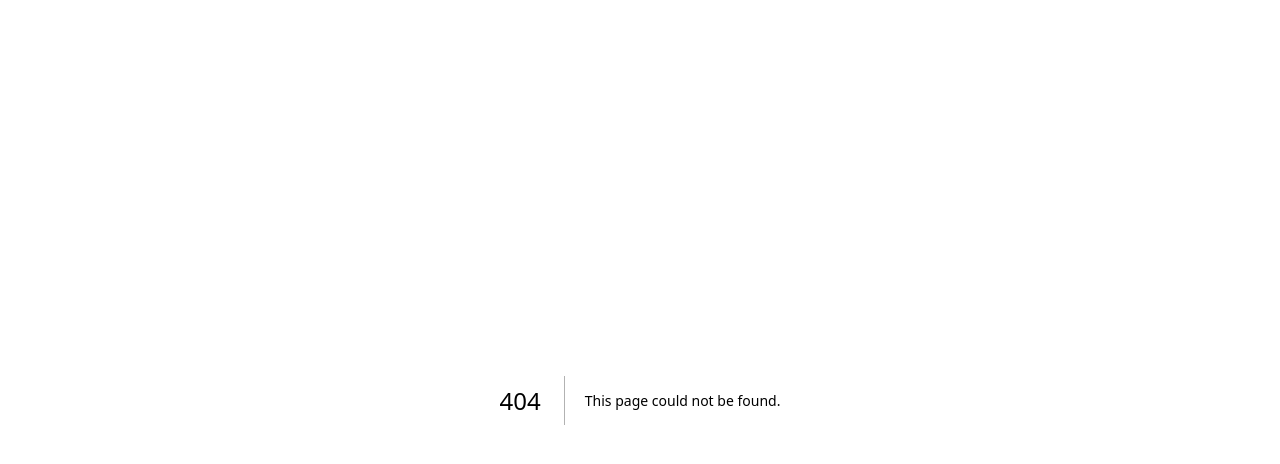
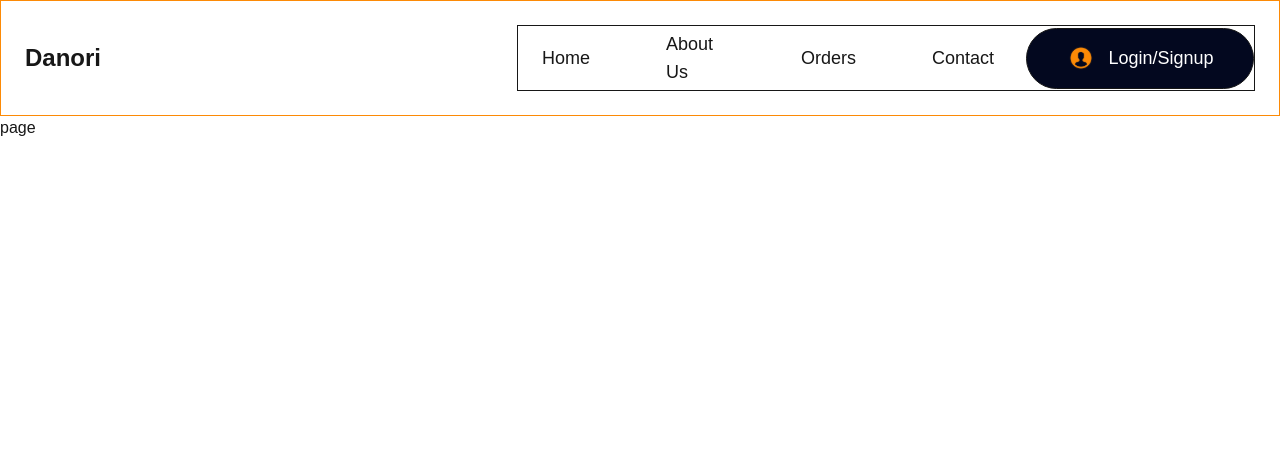
Before and after one commit to Alori-Daniel/danori-store, a Next.js app: page /orders in a window 1280 px wide. Before the commit this address had no page. Shown: the top 464 px of the page. Built offline with nearby package versions, Linux system fonts and the light colour scheme; a web font is replaced by a local one.

Commit message:
chore: folder restructure

```diff
--- /dev/null
+++ b/app/(main)/about/page.tsx
@@ -0,0 +1,7 @@
+import React from "react";
+
+function page() {
+  return <div>Welcome to Home</div>;
+}
+
+export default page;
--- /dev/null
+++ b/app/(main)/layout.tsx
@@ -0,0 +1,13 @@
+import Navbar from "@/components/Navbar";
+import React from "react";
+
+function Mainlayout({ children }: { children: React.ReactNode }) {
+  return (
+    <div>
+      <Navbar />
+      {children}
+    </div>
+  );
+}
+
+export default Mainlayout;
--- /dev/null
+++ b/app/(main)/orders/page.tsx
@@ -0,0 +1,7 @@
+import React from "react";
+
+function page() {
+  return <div>page</div>;
+}
+
+export default page;
--- /dev/null
+++ b/app/(main)/page.tsx
@@ -0,0 +1,7 @@
+import React from "react";
+
+function page() {
+  return <div>Welcome to Home</div>;
+}
+
+export default page;
--- a/app/layout.tsx
+++ b/app/layout.tsx
@@ -1,6 +1,7 @@
 import type { Metadata } from "next";
 import { Andada_Pro, Geist_Mono } from "next/font/google";
 import "./globals.css";
+import Navbar from "@/components/Navbar";
 
 const andada = Andada_Pro({
   variable: "--font-andada",
--- a/app/page.tsx
+++ /dev/null
@@ -1,13 +0,0 @@
-import Navbar from "@/components/Navbar";
-import React from "react";
-
-function page() {
-  return (
-    <div className="">
-      <Navbar />
-      <h2>Welcome to the World of Danori</h2>
-    </div>
-  );
-}
-
-export default page;
--- a/components/Navbar.tsx
+++ b/components/Navbar.tsx
@@ -1,50 +1,54 @@
 "use client";
 import { assets } from "@/public/assets/asset";
 import Image from "next/image";
+import { useRouter } from "next/router";
 import { useState } from "react";
 
-type Selected = "Home" | "About" | "Orders" | "Contact";
+type Selected = "home" | "about" | "orders" | "contact";
 function Navbar() {
   const [selected, setSelected] = useState<Selected>();
+  const router = useRouter();
 
   const handleButtonClick = (item: Selected) => {
     console.log(item);
     setSelected(item);
+    router.push(item);
   };
   return (
     <div className="flex flex-row justify-between items-center p-3 lg:p-6 mx-auto max-w-[1544px] border-primary border">
       <h1 className="text-2xl font-extrabold">Danori</h1>
 
+      {/* Desktop View */}
       <div className="flex  lg:w-[60%] border flex-row justify-between items-center gap-2">
         <ul className="flex flex-row items-center gap-7  text-base lg:text-lg font-normal">
           <li
-            onClick={() => handleButtonClick("Home")}
-            className={`${selected === "Home" ? "bg-primary text-white" : ""} cursor-pointer lg:px-6 rounded-3xl py-1`}
+            onClick={() => handleButtonClick("home")}
+            className={`${selected === "home" ? "bg-primary text-white" : ""} cursor-pointer lg:px-6 rounded-3xl py-1`}
           >
             Home
           </li>
           <li
-            onClick={() => handleButtonClick("About")}
-            className={`${selected === "About" ? "bg-primary text-white" : ""} cursor-pointer lg:px-6 rounded-3xl py-1`}
+            onClick={() => handleButtonClick("about")}
+            className={`${selected === "about" ? "bg-primary text-white" : ""} cursor-pointer lg:px-6 rounded-3xl py-1`}
           >
             About Us
           </li>
           <li
-            onClick={() => handleButtonClick("Orders")}
-            className={`${selected === "Orders" ? "bg-primary text-white" : ""} cursor-pointer lg:px-6 rounded-3xl py-1`}
+            onClick={() => handleButtonClick("orders")}
+            className={`${selected === "orders" ? "bg-primary text-white" : ""} cursor-pointer lg:px-6 rounded-3xl py-1`}
           >
             Orders
           </li>
 
           <li
-            onClick={() => handleButtonClick("Contact")}
-            className={`${selected === "Contact" ? "bg-primary text-white" : ""} cursor-pointer lg:px-6 rounded-3xl py-1`}
+            onClick={() => handleButtonClick("contact")}
+            className={`${selected === "contact" ? "bg-primary text-white" : ""} cursor-pointer lg:px-6 rounded-3xl py-1`}
           >
             Contact
           </li>
         </ul>
 
-        <button className="flex flex-row gap-3 bg-banner px-3 rounded-full justify-center items-center h-9 lg:h-[61px] lg:w-[234px] border">
+        <button className=" hidden sm:flex flex-row gap-3 bg-banner px-3 rounded-full justify-center items-center h-9 lg:h-[61px] lg:w-[234px] border">
           <Image
             src={assets.maleAvatar}
             alt="Male Avatar"
@@ -55,6 +59,8 @@ function Navbar() {
           <p className="text-background text-lg font-normal">Login/Signup</p>
         </button>
       </div>
+
+      {/* Mobile View */}
     </div>
   );
 }
```
Also changed, not shown: app/auth/page.tsx (renamed from app/(auth)/page.tsx).
